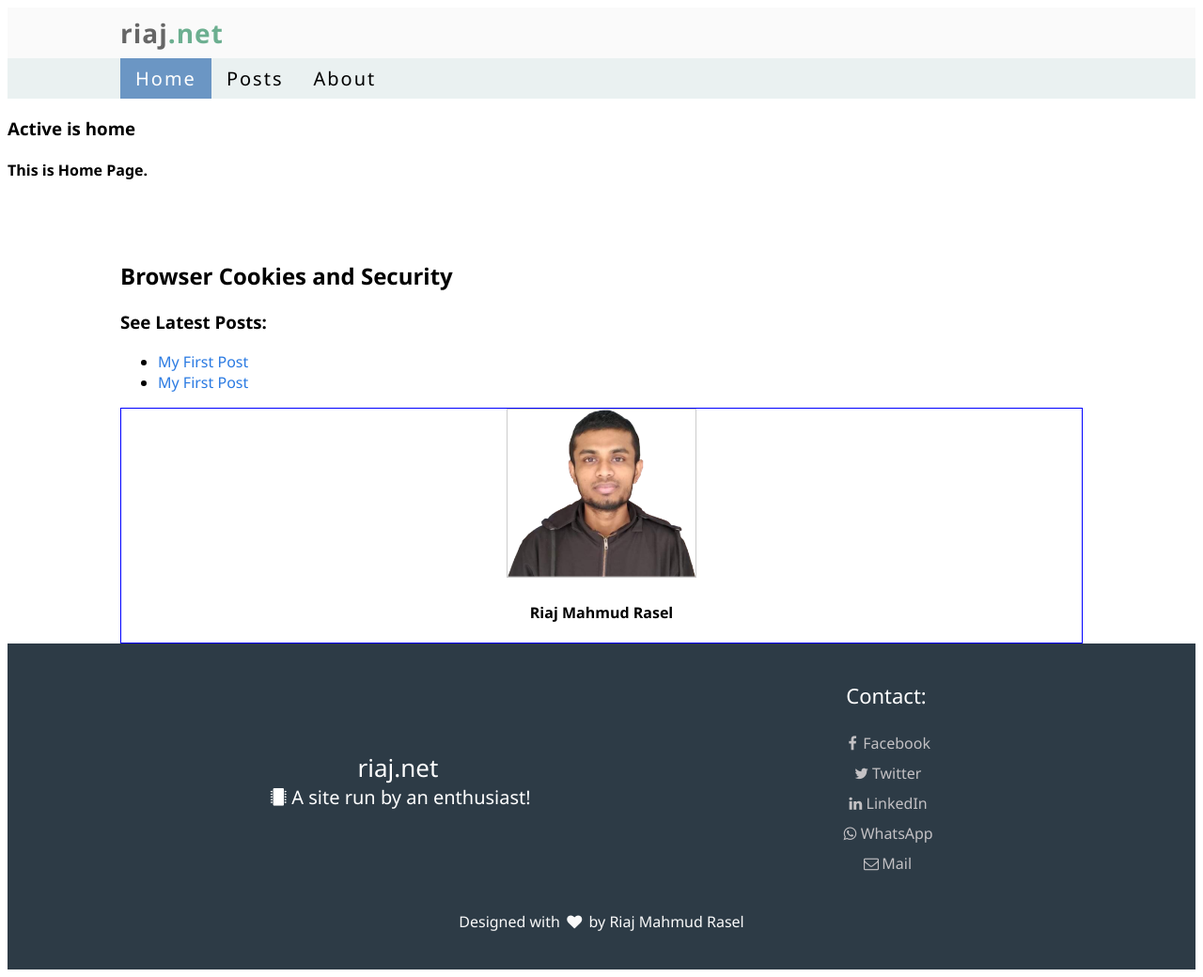
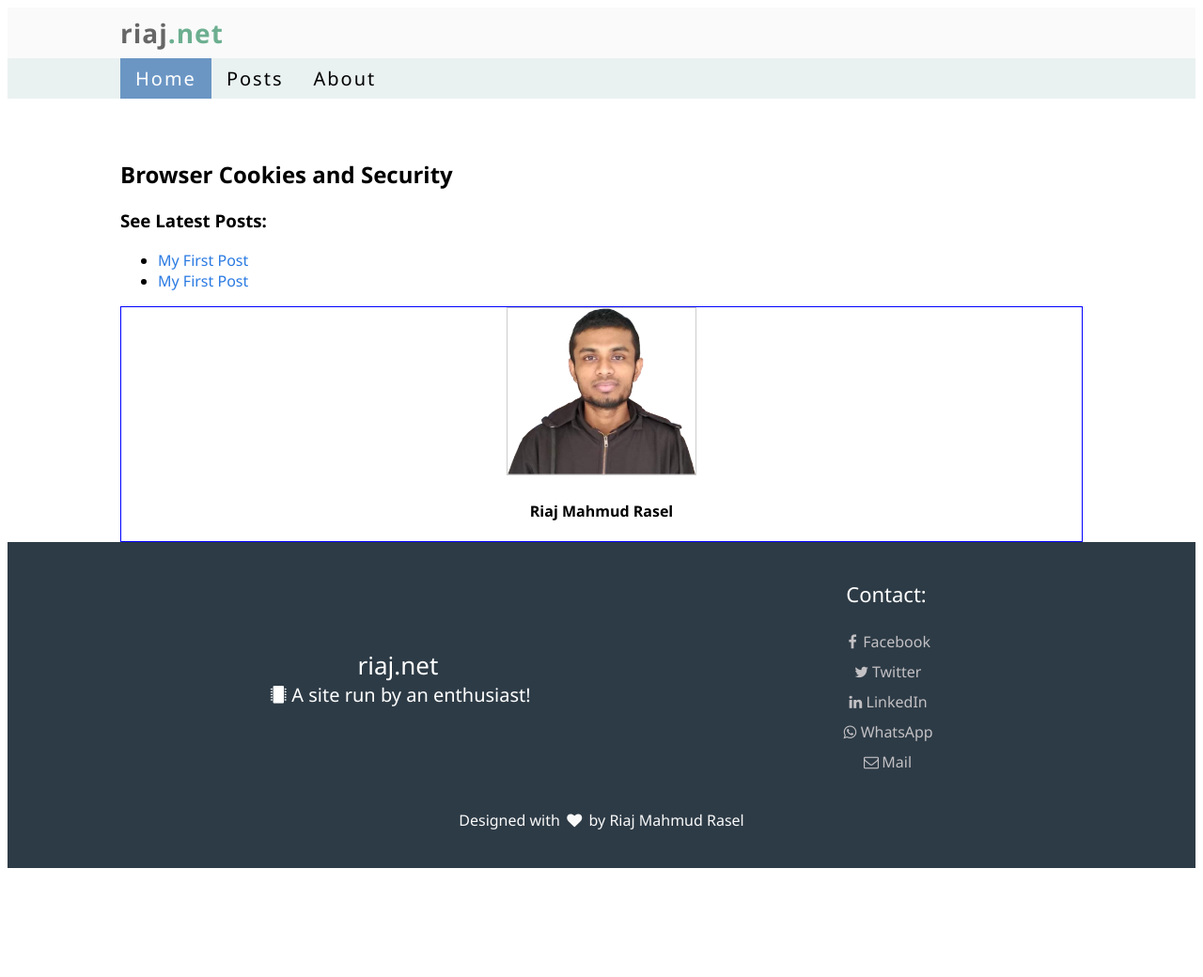
Before and after one commit to riajmahmud/riajmahmud2.github.io, a Jekyll site: the page built from index.html, in a window 1280 px wide and 1040 px high. Shown: the whole window at 94% size. Built offline with Jekyll 4.4.1, drawn with Linux system fonts in a browser that asks for light colours.

Commit message:
Update navbar.html

```diff
--- a/_includes/navbar.html
+++ b/_includes/navbar.html
@@ -16,8 +16,3 @@
 
 
 </div>
-
-<h3> Active is {{ include.active }} </h3>
-
-	{% assign act=include.active %}
-{% if act == "home" %}<h4>This is Home Page.</h4>{% elsif act == "about" %}<h4>This is About Page.</h4>{% else %}<h4>This is Unknown Page.</h4>{% endif %}
```
